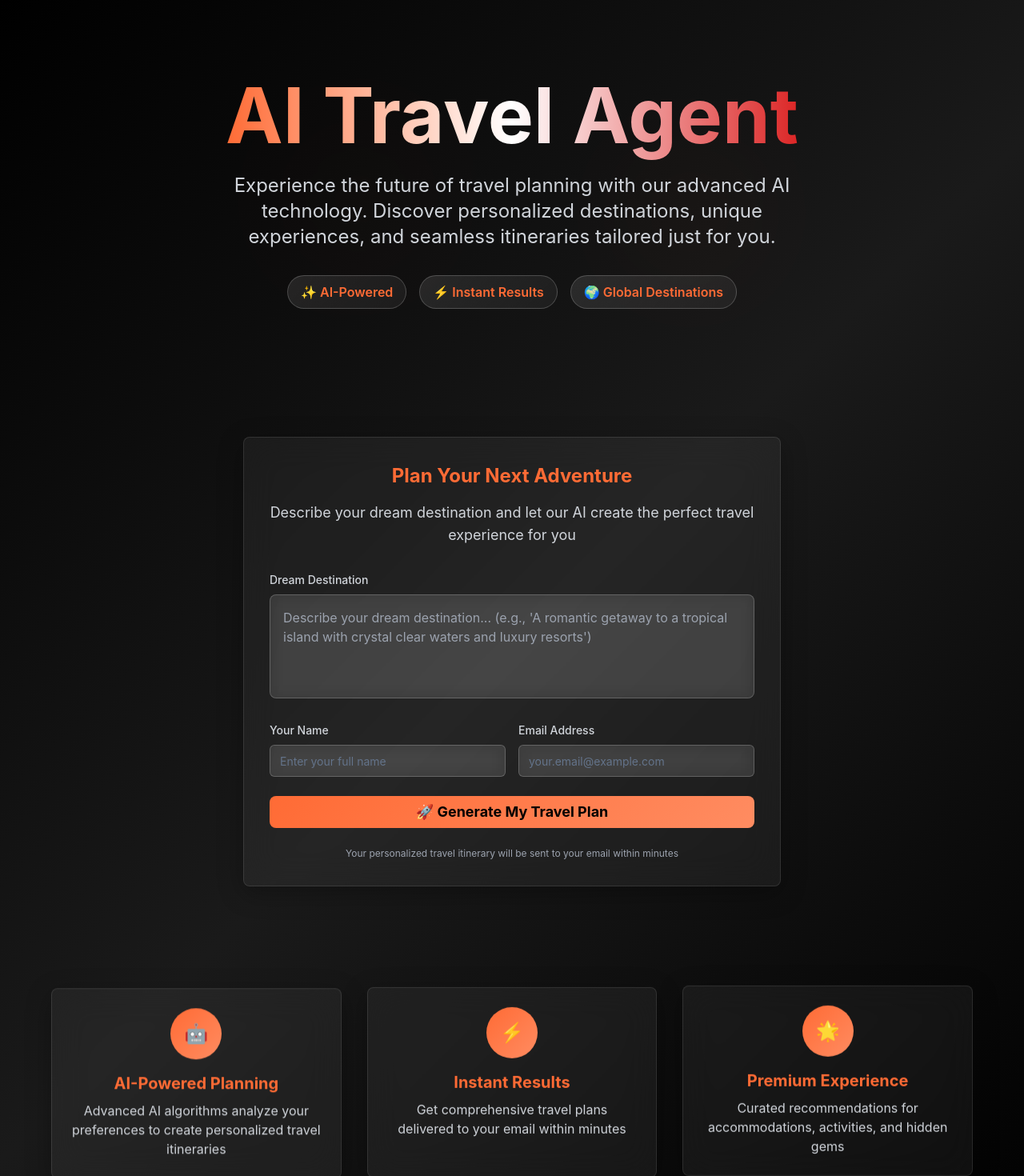
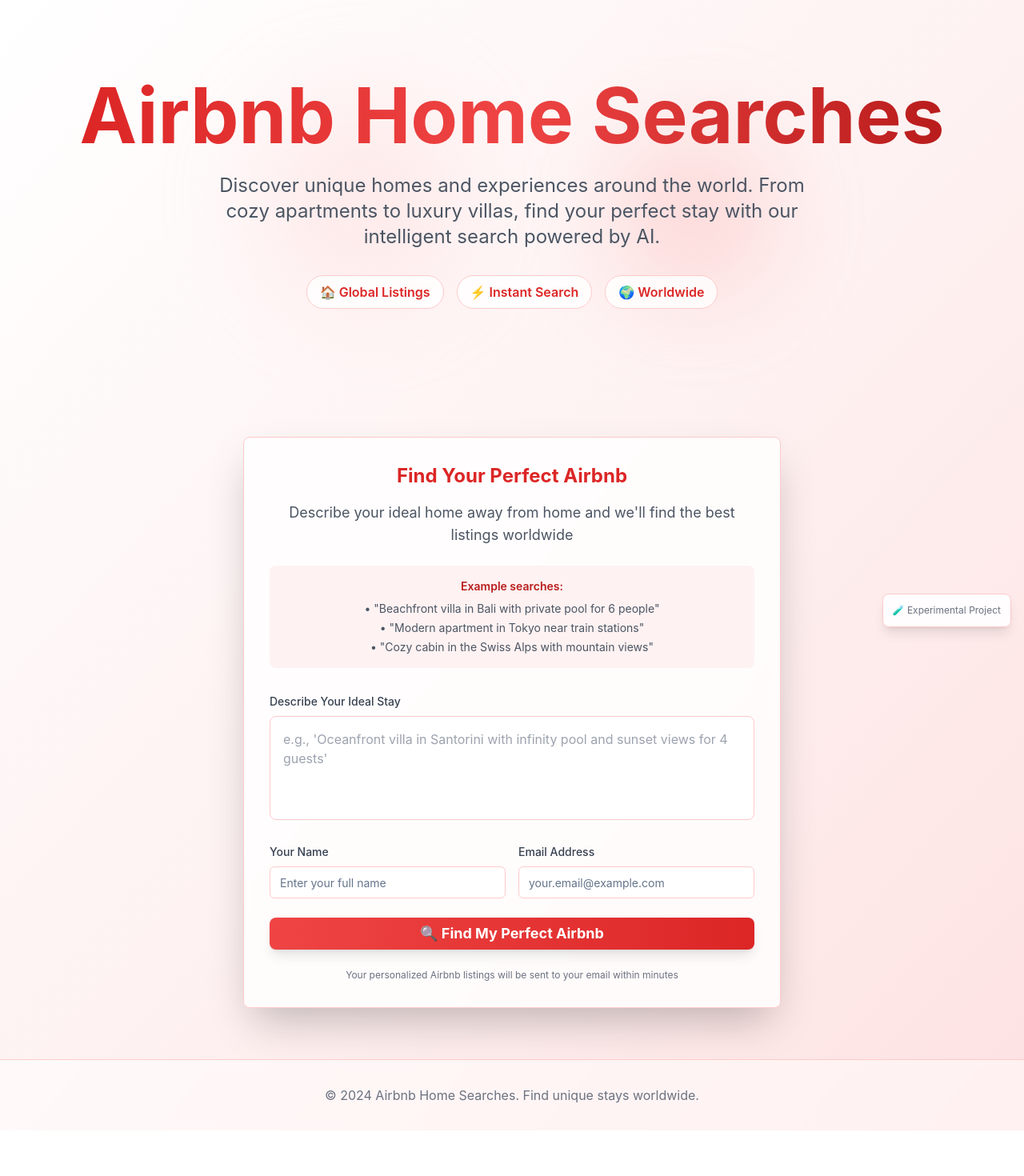
Before and after one commit to traversaal-ai/chrono-voyage-ai, a React (Vite) app: page / in a window 1280 px wide. Shown: the top 1470 px of the page at 80% size. After the commit the page ends 1413 px from the top, so only its background shows below. Built offline with nearby package versions, Linux system fonts and the light colour scheme.

Commit message:
Refactor: Update UI, add Airbnb search info
- Changed background to white with red gradient.
- Added "experimental project" disclaimer and Airbnb search context.
- Modified form to disappear on submit, displaying a "listings shortly" message.
- Included three example queries.

```diff
--- a/src/components/HeroSection.tsx
+++ b/src/components/HeroSection.tsx
@@ -6,33 +6,33 @@ const HeroSection = () => {
     <div className="relative text-center py-24 px-4">
       <div className="container mx-auto relative z-10">
         <h1 className="text-6xl md:text-8xl font-bold mb-6 animate-fade-in">
-          <span className="bg-gradient-to-r from-futuristic-orange via-white to-futuristic-red bg-clip-text text-transparent">
-            AI Travel Agent
+          <span className="bg-gradient-to-r from-red-600 via-red-500 to-red-700 bg-clip-text text-transparent">
+            Airbnb Home Searches
           </span>
         </h1>
 
-        <p className="text-xl md:text-2xl text-gray-300 mb-8 max-w-3xl mx-auto animate-slide-up">
-          Experience the future of travel planning with our advanced AI technology.
-          Discover personalized destinations, unique experiences, and seamless itineraries
-          tailored just for you.
+        <p className="text-xl md:text-2xl text-gray-600 mb-8 max-w-3xl mx-auto animate-slide-up">
+          Discover unique homes and experiences around the world.
+          From cozy apartments to luxury villas, find your perfect stay
+          with our intelligent search powered by AI.
         </p>
 
         <div className="flex justify-center space-x-4 animate-fade-in" style={{ animationDelay: '0.6s' }}>
-          <div className="px-4 py-2 bg-gradient-glass border border-glass-border rounded-full">
-            <span className="text-futuristic-orange font-semibold">✨ AI-Powered</span>
+          <div className="px-4 py-2 bg-white/80 backdrop-blur-sm border border-red-200 rounded-full">
+            <span className="text-red-600 font-semibold">🏠 Global Listings</span>
           </div>
-          <div className="px-4 py-2 bg-gradient-glass border border-glass-border rounded-full">
-            <span className="text-futuristic-orange font-semibold">⚡ Instant Results</span>
+          <div className="px-4 py-2 bg-white/80 backdrop-blur-sm border border-red-200 rounded-full">
+            <span className="text-red-600 font-semibold">⚡ Instant Search</span>
           </div>
-          <div className="px-4 py-2 bg-gradient-glass border border-glass-border rounded-full">
-            <span className="text-futuristic-orange font-semibold">🌍 Global Destinations</span>
+          <div className="px-4 py-2 bg-white/80 backdrop-blur-sm border border-red-200 rounded-full">
+            <span className="text-red-600 font-semibold">🌍 Worldwide</span>
           </div>
         </div>
       </div>
 
       {/* Animated background elements */}
-      <div className="absolute top-1/4 left-1/4 w-64 h-64 bg-futuristic-orange opacity-10 rounded-full blur-3xl animate-pulse-orange"></div>
-      <div className="absolute bottom-1/4 right-1/4 w-48 h-48 bg-futuristic-red opacity-10 rounded-full blur-3xl animate-pulse-orange" style={{ animationDelay: '1s' }}></div>
+      <div className="absolute top-1/4 left-1/4 w-64 h-64 bg-red-200 opacity-20 rounded-full blur-3xl animate-pulse"></div>
+      <div className="absolute bottom-1/4 right-1/4 w-48 h-48 bg-red-300 opacity-20 rounded-full blur-3xl animate-pulse" style={{ animationDelay: '1s' }}></div>
     </div>
   );
 };
--- a/src/components/ParticlesBackground.tsx
+++ b/src/components/ParticlesBackground.tsx
@@ -4,7 +4,7 @@ import React from 'react';
 const ParticlesBackground = () => {
   return (
     <div className="particles">
-      {Array.from({ length: 50 }).map((_, i) => (
+      {Array.from({ length: 30 }).map((_, i) => (
         <div
           key={i}
           className="particle"
@@ -19,15 +19,15 @@ const ParticlesBackground = () => {
 
       {/* Gradient overlays for depth */}
       <div
-        className="absolute inset-0 opacity-30"
+        className="absolute inset-0 opacity-10"
         style={{
-          background: 'radial-gradient(circle at 20% 30%, rgba(255, 107, 53, 0.2) 0%, transparent 50%)',
+          background: 'radial-gradient(circle at 20% 30%, rgba(220, 38, 38, 0.3) 0%, transparent 50%)',
         }}
       />
       <div
-        className="absolute inset-0 opacity-20"
+        className="absolute inset-0 opacity-10"
         style={{
-          background: 'radial-gradient(circle at 80% 70%, rgba(220, 38, 38, 0.2) 0%, transparent 50%)',
+          background: 'radial-gradient(circle at 80% 70%, rgba(239, 68, 68, 0.3) 0%, transparent 50%)',
         }}
       />
     </div>
--- a/src/components/TravelForm.tsx
+++ b/src/components/TravelForm.tsx
@@ -29,7 +29,7 @@ const TravelForm: React.FC<TravelFormProps> = ({ onSubmit, isLoading }) => {
     };
 
     if (!formData.query.trim()) {
-      newErrors.query = 'Please describe your dream destination';
+      newErrors.query = 'Please describe your ideal Airbnb';
     }
 
     if (!formData.email.trim()) {
@@ -66,75 +66,74 @@ const TravelForm: React.FC<TravelFormProps> = ({ onSubmit, isLoading }) => {
   return (
     <form onSubmit={handleSubmit} className="space-y-6">
       <div>
-        <label htmlFor="query" className="block text-sm font-medium text-gray-300 mb-2">
-          Dream Destination
+        <label htmlFor="query" className="block text-sm font-medium text-gray-700 mb-2">
+          Describe Your Ideal Stay
         </label>
         <textarea
           id="query"
           rows={4}
-          className="glass-input w-full p-4 rounded-lg text-white placeholder-gray-400 resize-none focus:outline-none"
-          placeholder="Describe your dream destination... (e.g., 'A romantic getaway to a tropical island with crystal clear waters and luxury resorts')"
+          className="w-full p-4 rounded-lg border border-red-200 focus:border-red-500 focus:ring-2 focus:ring-red-200 transition-all text-gray-900 placeholder-gray-400 resize-none focus:outline-none bg-white"
+          placeholder="e.g., 'Oceanfront villa in Santorini with infinity pool and sunset views for 4 guests'"
           value={formData.query}
           onChange={(e) => handleInputChange('query', e.target.value)}
           disabled={isLoading}
         />
-        {errors.query && <p className="mt-1 text-sm text-futuristic-red">{errors.query}</p>}
+        {errors.query && <p className="mt-1 text-sm text-red-600">{errors.query}</p>}
       </div>
 
       <div className="grid md:grid-cols-2 gap-4">
         <div>
-          <label htmlFor="name" className="block text-sm font-medium text-gray-300 mb-2">
+          <label htmlFor="name" className="block text-sm font-medium text-gray-700 mb-2">
             Your Name
           </label>
           <Input
             id="name"
             type="text"
-            className="glass-input text-white placeholder-gray-400 focus:outline-none"
+            className="border-red-200 focus:border-red-500 focus:ring-red-200 text-gray-900 placeholder-gray-400 bg-white"
             placeholder="Enter your full name"
             value={formData.name}
             onChange={(e) => handleInputChange('name', e.target.value)}
             disabled={isLoading}
           />
-          {errors.name && <p className="mt-1 text-sm text-futuristic-red">{errors.name}</p>}
+          {errors.name && <p className="mt-1 text-sm text-red-600">{errors.name}</p>}
         </div>
 
         <div>
-          <label htmlFor="email" className="block text-sm font-medium text-gray-300 mb-2">
+          <label htmlFor="email" className="block text-sm font-medium text-gray-700 mb-2">
             Email Address
           </label>
           <Input
             id="email"
             type="email"
-            className="glass-input text-white placeholder-gray-400 focus:outline-none"
+            className="border-red-200 focus:border-red-500 focus:ring-red-200 text-gray-900 placeholder-gray-400 bg-white"
             placeholder="your.email@example.com"
             value={formData.email}
             onChange={(e) => handleInputChange('email', e.target.value)}
             disabled={isLoading}
           />
-          {errors.email && <p className="mt-1 text-sm text-futuristic-red">{errors.email}</p>}
+          {errors.email && <p className="mt-1 text-sm text-red-600">{errors.email}</p>}
         </div>
       </div>
 
       <Button
         type="submit"
         disabled={isLoading}
-        className="w-full bg-gradient-orange hover:shadow-lg hover:shadow-futuristic-orange/30 text-black font-bold py-4 text-lg rounded-lg transition-all duration-300 transform hover:scale-105 disabled:opacity-50 disabled:cursor-not-allowed disabled:transform-none"
+        className="w-full bg-gradient-to-r from-red-500 to-red-600 hover:from-red-600 hover:to-red-700 text-white font-bold py-4 text-lg rounded-lg transition-all duration-300 transform hover:scale-105 disabled:opacity-50 disabled:cursor-not-allowed disabled:transform-none shadow-lg"
       >
         {isLoading ? (
           <span className="flex items-center justify-center">
-            <div className="w-5 h-5 border-2 border-black border-opacity-20 rounded-full animate-spinner mr-2"></div>
-            <div className="absolute w-5 h-5 border-2 border-transparent border-t-black rounded-full animate-spinner mr-2"></div>
-            Processing...
+            <div className="w-5 h-5 border-2 border-white border-opacity-20 rounded-full animate-spin mr-2"></div>
+            Searching...
           </span>
         ) : (
           <>
-            🚀 Generate My Travel Plan
+            🔍 Find My Perfect Airbnb
           </>
         )}
       </Button>
 
-      <p className="text-xs text-gray-400 text-center">
-        Your personalized travel itinerary will be sent to your email within minutes
+      <p className="text-xs text-gray-500 text-center">
+        Your personalized Airbnb listings will be sent to your email within minutes
       </p>
     </form>
   );
--- a/src/index.css
+++ b/src/index.css
@@ -104,27 +104,6 @@
   }
 }
 
-/* Custom glassmorphism styles */
-.glass-card {
-  background: rgba(255, 255, 255, 0.05);
-  backdrop-filter: blur(20px);
-  border: 1px solid rgba(255, 255, 255, 0.1);
-  box-shadow: 0 8px 32px rgba(0, 0, 0, 0.3);
-}
-
-.glass-input {
-  background: rgba(255, 255, 255, 0.1);
-  backdrop-filter: blur(10px);
-  border: 1px solid rgba(255, 255, 255, 0.2);
-  transition: all 0.3s ease;
-}
-
-.glass-input:focus {
-  background: rgba(255, 255, 255, 0.15);
-  border-color: #FF6B35;
-  box-shadow: 0 0 20px rgba(255, 107, 53, 0.3);
-}
-
 /* Floating particles background */
 .particles {
   position: fixed;
@@ -138,9 +117,9 @@
 
 .particle {
   position: absolute;
-  width: 4px;
-  height: 4px;
-  background: rgba(255, 107, 53, 0.6);
+  width: 3px;
+  height: 3px;
+  background: rgba(220, 38, 38, 0.4);
   border-radius: 50%;
   animation: float 6s ease-in-out infinite;
 }
@@ -149,6 +128,11 @@
 .particle:nth-child(3) { animation-delay: -2s; }
 .particle:nth-child(4) { animation-delay: -3s; }
 .particle:nth-child(5) { animation-delay: -4s; }
+
+@keyframes float {
+  0%, 100% { transform: translateY(0px) rotate(0deg); opacity: 0.7; }
+  50% { transform: translateY(-20px) rotate(180deg); opacity: 1; }
+}
 
 /* Custom scrollbar */
 ::-webkit-scrollbar {
@@ -160,10 +144,10 @@
 }
 
 ::-webkit-scrollbar-thumb {
-  background: linear-gradient(135deg, #FF6B35, #DC2626);
+  background: linear-gradient(135deg, #dc2626, #ef4444);
   border-radius: 4px;
 }
 
 ::-webkit-scrollbar-thumb:hover {
-  background: linear-gradient(135deg, #ff8c61, #ef4444);
+  background: linear-gradient(135deg, #b91c1c, #dc2626);
 }
--- a/src/pages/Index.tsx
+++ b/src/pages/Index.tsx
@@ -11,6 +11,7 @@ import TravelForm from '@/components/TravelForm';
 
 const Index = () => {
   const [isLoading, setIsLoading] = useState(false);
+  const [isSubmitted, setIsSubmitted] = useState(false);
   const { toast } = useToast();
 
   const handleFormSubmit = async (data: { query: string; email: string; name: string }) => {
@@ -33,10 +34,11 @@ const Index = () => {
       });
 
       if (response.ok) {
+        setIsSubmitted(true);
         toast({
-          title: "🚀 Request Sent Successfully!",
-          description: "Our AI travel agent is processing your dream destination. You'll receive a personalized travel plan via email shortly.",
-          className: "border-futuristic-orange bg-gradient-glass text-white",
+          title: "🏠 Search Submitted Successfully!",
+          description: "We're finding the perfect Airbnb listings for you. Check your email shortly!",
+          className: "border-red-500 bg-white text-gray-900",
         });
       } else {
         throw new Error(`Request failed with status: ${response.status}`);
@@ -45,9 +47,9 @@ const Index = () => {
       console.error('Error sending request:', error);
       toast({
         title: "❌ Connection Error",
-        description: "Unable to connect to our AI travel agent. Please check your connection and try again.",
+        description: "Unable to process your search. Please check your connection and try again.",
         variant: "destructive",
-        className: "border-futuristic-red bg-gradient-glass text-white",
+        className: "border-red-500 bg-white text-gray-900",
       });
     } finally {
       setIsLoading(false);
@@ -55,7 +57,7 @@ const Index = () => {
   };
 
   return (
-    <div className="min-h-screen bg-gradient-futuristic text-white relative overflow-hidden">
+    <div className="min-h-screen bg-gradient-to-br from-white via-red-50 to-red-100 text-gray-900 relative overflow-hidden">
       <ParticlesBackground />
 
       {/* Hero Section */}
@@ -64,55 +66,57 @@ const Index = () => {
       {/* Main Content */}
       <div className="container mx-auto px-4 py-16 relative z-10">
         <div className="max-w-2xl mx-auto">
-          <Card className="glass-card p-8 animate-slide-up">
+          {!isSubmitted ? (
+            <Card className="bg-white/80 backdrop-blur-sm border border-red-200 shadow-2xl p-8 animate-slide-up">
               <div className="text-center mb-8">
-              <h2 className="text-2xl font-bold text-futuristic-orange mb-4">
-                Plan Your Next Adventure
+                <h2 className="text-2xl font-bold text-red-600 mb-4">
+                  Find Your Perfect Airbnb
                 </h2>
-              <p className="text-gray-300 text-lg">
-                Describe your dream destination and let our AI create the perfect travel experience for you
+                <p className="text-gray-600 text-lg mb-6">
+                  Describe your ideal home away from home and we'll find the best listings worldwide
                 </p>
+
+                {/* Example queries */}
+                <div className="bg-red-50 rounded-lg p-4 mb-6">
+                  <h3 className="text-sm font-semibold text-red-700 mb-2">Example searches:</h3>
+                  <div className="text-sm text-gray-600 space-y-1">
+                    <p>• "Beachfront villa in Bali with private pool for 6 people"</p>
+                    <p>• "Modern apartment in Tokyo near train stations"</p>
+                    <p>• "Cozy cabin in the Swiss Alps with mountain views"</p>
+                  </div>
+                </div>
               </div>
 
               <TravelForm onSubmit={handleFormSubmit} isLoading={isLoading} />
             </Card>
+          ) : (
+            <Card className="bg-white/80 backdrop-blur-sm border border-green-200 shadow-2xl p-8 animate-slide-up text-center">
+              <div className="text-green-600 mb-4">
+                <svg className="w-16 h-16 mx-auto mb-4" fill="currentColor" viewBox="0 0 20 20">
+                  <path fillRule="evenodd" d="M10 18a8 8 0 100-16 8 8 0 000 16zm3.707-9.293a1 1 0 00-1.414-1.414L9 10.586 7.707 9.293a1 1 0 00-1.414 1.414l2 2a1 1 0 001.414 0l4-4z" clipRule="evenodd" />
+                </svg>
+              </div>
+              <h2 className="text-2xl font-bold text-gray-900 mb-4">Search Submitted!</h2>
+              <p className="text-gray-600 text-lg">
+                You will find your listings shortly. We're searching through thousands of Airbnb properties to find your perfect match.
+              </p>
+            </Card>
+          )}
         </div>
       </div>
 
-      {/* Features Section */}
-      <div className="container mx-auto px-4 py-16 relative z-10">
-        <div className="grid md:grid-cols-3 gap-8 max-w-6xl mx-auto">
-          <Card className="glass-card p-6 text-center animate-float">
-            <div className="w-16 h-16 bg-gradient-orange rounded-full flex items-center justify-center mx-auto mb-4">
-              <span className="text-2xl">🤖</span>
-            </div>
-            <h3 className="text-xl font-bold text-futuristic-orange mb-2">AI-Powered Planning</h3>
-            <p className="text-gray-300">Advanced AI algorithms analyze your preferences to create personalized travel itineraries</p>
-          </Card>
-
-          <Card className="glass-card p-6 text-center animate-float" style={{ animationDelay: '0.2s' }}>
-            <div className="w-16 h-16 bg-gradient-orange rounded-full flex items-center justify-center mx-auto mb-4">
-              <span className="text-2xl">⚡</span>
-            </div>
-            <h3 className="text-xl font-bold text-futuristic-orange mb-2">Instant Results</h3>
-            <p className="text-gray-300">Get comprehensive travel plans delivered to your email within minutes</p>
-          </Card>
-
-          <Card className="glass-card p-6 text-center animate-float" style={{ animationDelay: '0.4s' }}>
-            <div className="w-16 h-16 bg-gradient-orange rounded-full flex items-center justify-center mx-auto mb-4">
-              <span className="text-2xl">🌟</span>
-            </div>
-            <h3 className="text-xl font-bold text-futuristic-orange mb-2">Premium Experience</h3>
-            <p className="text-gray-300">Curated recommendations for accommodations, activities, and hidden gems</p>
-          </Card>
-        </div>
+      {/* Experimental Notice */}
+      <div className="fixed bottom-4 right-4 bg-white/90 backdrop-blur-sm border border-red-200 rounded-lg p-3 shadow-lg">
+        <p className="text-xs text-gray-500">
+          🧪 Experimental Project
+        </p>
       </div>
 
       {/* Footer */}
-      <footer className="border-t border-glass-border bg-gradient-glass py-8 relative z-10">
+      <footer className="border-t border-red-200 bg-white/50 backdrop-blur-sm py-8 relative z-10">
         <div className="container mx-auto px-4 text-center">
-          <p className="text-gray-300">
-            © 2024 AI Travel Agent. Powered by advanced artificial intelligence.
+          <p className="text-gray-500">
+            © 2024 Airbnb Home Searches. Find unique stays worldwide.
           </p>
         </div>
       </footer>
```
Also changed, not shown: src/components/LoadingSpinner.tsx (+6 -6 lines). Lines whose indentation alone changed are shown as unchanged.
